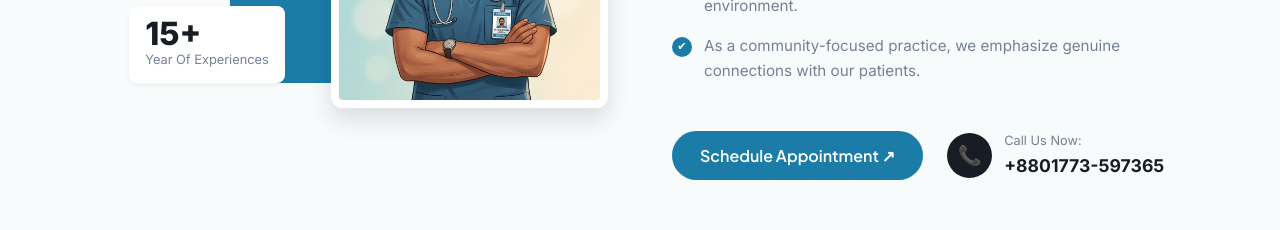
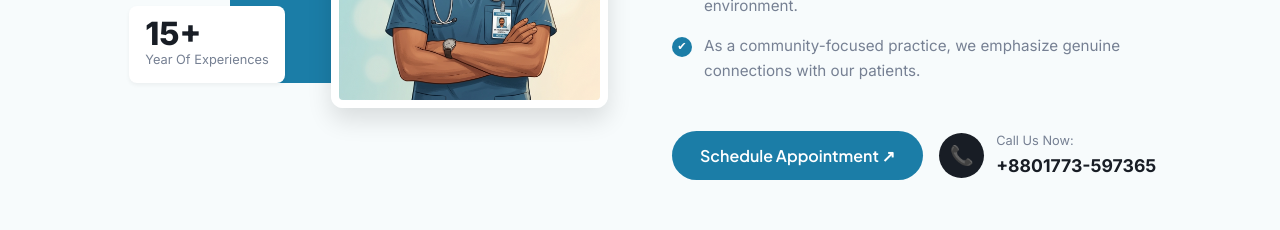
Before and after one commit to farad-alam/DentalArena, a Next.js app: page / in a window 1280 px wide. Shown: the part 1360-1590 px from the top of the page. Built offline with nearby package versions, Linux system fonts and the light colour scheme.

Commit message:
style: group specialties CTA buttons closer together

```diff
--- a/src/app/page.module.css
+++ b/src/app/page.module.css
@@ -415,7 +415,7 @@
 .specialtiesActions {
   display: flex;
   align-items: center;
-  gap: var(--spacing-6);
+  gap: var(--spacing-4);
   margin-top: var(--spacing-6);
   flex-wrap: wrap;
 }
```
